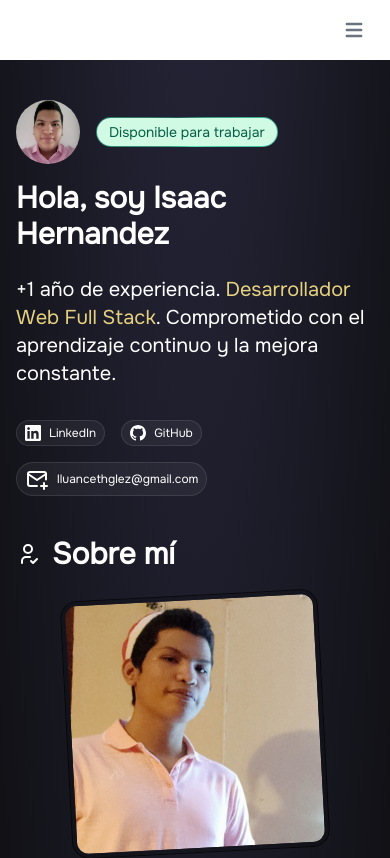
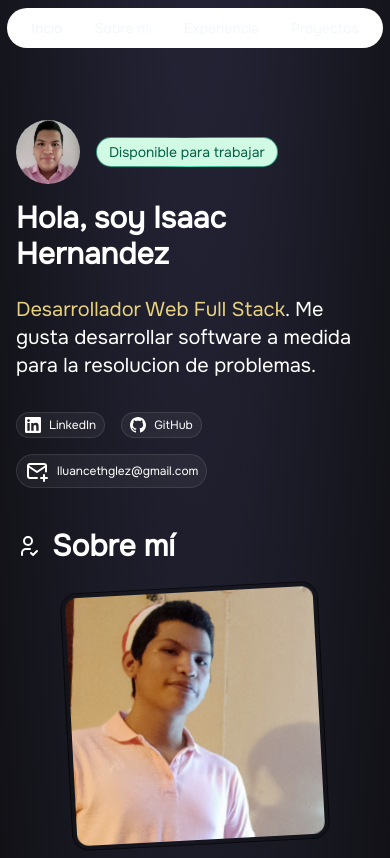
Before and after one commit to Lluan12/portfolio, a React (Vite) app: page / in a window 390 px wide. Shown: the top 858 px of the page. Built offline with nearby package versions, Linux system fonts and the light colour scheme.

Commit message:
mejora portfolio

```diff
--- a/src/components/About.jsx
+++ b/src/components/About.jsx
@@ -13,7 +13,7 @@ export function About() {
 				<p>
 					Me destaco por mi responsabilidad, conocimientos y trabajo en equipo busco integrarme a un equipo de desarrollo donde pueda{" "}
 					<strong className="text-yellow-100">
-						continuar aprendiendo, aportar valor desde el primer día y crecer profesionalmente dentro del mundo tecnológico.
+						aportar valor y crecer profesionalmente dentro del mundo tecnológico.
 					</strong>
 				</p>
 			</div>
--- a/src/components/Experience.jsx
+++ b/src/components/Experience.jsx
@@ -2,7 +2,7 @@ import { ExperienceItem } from "../components/ExperienceItem";
 
 const EXPERIENCE = [
 	{
-		date: "Mayo 2024 - Noviembre 2024",
+		date: "Marzo 2024 - Octubre 2024",
 		title: "Desarrollador FullStack - Instituto Tecnológico de Tepic",
 		description:
 			"Desarrollé un módulo funcional para la plataforma de MiTec, utilizado por estudiantes y docentes del Instituto Tecnológico de Tepic para gestionar sesiones de asesoría académica.",
--- a/src/components/Hedader.jsx
+++ b/src/components/Hedader.jsx
@@ -1,56 +1,14 @@
-import { initFlowbite } from "flowbite";
-
 export function Header() {
-	initFlowbite();
-
 	return (
-		<header className="sm:fixed sm:top-0 sm:z-10 sm:flex sm:items-center sm:justify-center sm:w-full sm:mx-auto sm:mt-2">
-			<nav className="bg-white border-gray-200 sm:rounded-full px-4 lg:px-6 py-2.5 dark:bg-gray-950/80">
-				<div className="flex flex-wrap justify-end sm:justify-center items-center mx-auto max-w-screen-xl">
-					<div className="flex items-center lg:order-2">
-						<button
-							data-collapse-toggle="mobile-menu-2"
-							type="button"
-							className="inline-flex items-center p-2 ml-1 text-sm text-gray-500 rounded-lg lg:hidden hover:bg-gray-100 focus:outline-none focus:ring-2 focus:ring-gray-200 dark:text-gray-400 dark:hover:bg-gray-700 dark:focus:ring-gray-600"
-							aria-controls="mobile-menu-2"
-							aria-expanded="false"
-						>
-							<span className="sr-only">Open main menu</span>
-							<svg
-								className="w-6 h-6"
-								fill="currentColor"
-								viewBox="0 0 20 20"
-								xmlns="http://www.w3.org/2000/svg"
-							>
-								<path
-									fill-rule="evenodd"
-									d="M3 5a1 1 0 011-1h12a1 1 0 110 2H4a1 1 0 01-1-1zM3 10a1 1 0 011-1h12a1 1 0 110 2H4a1 1 0 01-1-1zM3 15a1 1 0 011-1h12a1 1 0 110 2H4a1 1 0 01-1-1z"
-									clip-rule="evenodd"
-								></path>
-							</svg>
-							<svg
-								className="hidden w-6 h-6"
-								fill="currentColor"
-								viewBox="0 0 20 20"
-								xmlns="http://www.w3.org/2000/svg"
-							>
-								<path
-									fill-rule="evenodd"
-									d="M4.293 4.293a1 1 0 011.414 0L10 8.586l4.293-4.293a1 1 0 111.414 1.414L11.414 10l4.293 4.293a1 1 0 01-1.414 1.414L10 11.414l-4.293 4.293a1 1 0 01-1.414-1.414L8.586 10 4.293 5.707a1 1 0 010-1.414z"
-									clip-rule="evenodd"
-								></path>
-							</svg>
-						</button>
-					</div>
-					<div
-						className="hidden justify-between items-center w-full lg:flex lg:w-auto lg:order-1"
-						id="mobile-menu-2"
-					>
-						<ul className="flex flex-col mt-4 font-medium lg:flex-row lg:space-x-8 lg:mt-0">
+		<header className="fixed sm:top-0 sm:z-10 flex items-center justify-center w-full mx-auto mt-2">
+			<nav className="bg-white border-gray-200 rounded-full px-6 py-2.5 dark:bg-slate-950">
+				<div className="flex flex-wrap justify-center items-center mx-auto max-w-screen-xl">
+					<div className="justify-between items-center w-auto lg:order-1">
+						<ul className="flex font-medium space-x-8 mt-0 text-sm md:text-lg">
 							<li>
 								<a
 									href="#"
-									className="block py-2 pr-4 pl-3 text-white rounded bg-primary-700 lg:bg-transparent lg:text-primary-700 lg:p-0 dark:text-white"
+									className="text-slate-100"
 									aria-current="page"
 								>
 									Incio
@@ -58,8 +16,8 @@ export function Header() {
 							</li>
 							<li>
 								<a
+									className="hover:text-slate-100 text-slate-100/80"
 									href="#about"
-									className="block py-2 pr-4 pl-3 text-gray-700 border-b border-gray-100 hover:bg-gray-50 lg:hover:bg-transparent lg:border-0 lg:hover:text-primary-700 lg:p-0 dark:text-gray-400 lg:dark:hover:text-white dark:hover:bg-gray-700 dark:hover:text-white lg:dark:hover:bg-transparent dark:border-gray-700"
 								>
 									Sobre mi
 								</a>
@@ -67,7 +25,7 @@ export function Header() {
 							<li>
 								<a
 									href="#experience"
-									className="block py-2 pr-4 pl-3 text-gray-700 border-b border-gray-100 hover:bg-gray-50 lg:hover:bg-transparent lg:border-0 lg:hover:text-primary-700 lg:p-0 dark:text-gray-400 lg:dark:hover:text-white dark:hover:bg-gray-700 dark:hover:text-white lg:dark:hover:bg-transparent dark:border-gray-700"
+									className="hover:text-slate-100 text-slate-100/80"
 								>
 									Experiencia
 								</a>
@@ -75,17 +33,9 @@ export function Header() {
 							<li>
 								<a
 									href="#projects"
-									className="block py-2 pr-4 pl-3 text-gray-700 border-b border-gray-100 hover:bg-gray-50 lg:hover:bg-transparent lg:border-0 lg:hover:text-primary-700 lg:p-0 dark:text-gray-400 lg:dark:hover:text-white dark:hover:bg-gray-700 dark:hover:text-white lg:dark:hover:bg-transparent dark:border-gray-700"
+									className="hover:text-slate-100 text-slate-100/80"
 								>
 									Proyectos
-								</a>
-							</li>
-							<li>
-								<a
-									href="mailto:lluancethglez@gmail.com"
-									className="block py-2 pr-4 pl-3 text-gray-700 border-b border-gray-100 hover:bg-gray-50 lg:hover:bg-transparent lg:border-0 lg:hover:text-primary-700 lg:p-0 dark:text-gray-400 lg:dark:hover:text-white dark:hover:bg-gray-700 dark:hover:text-white lg:dark:hover:bg-transparent dark:border-gray-700"
-								>
-									Contacto
 								</a>
 							</li>
 						</ul>
--- a/src/components/Projects.jsx
+++ b/src/components/Projects.jsx
@@ -6,6 +6,7 @@ import TypescriptIcon from "../components/icons/TypeScript";
 import MongoDBIcon from "../components/icons/Mongo";
 import DartIcon from "../components/icons/Dart";
 import FlutterIcon from "../components/icons/Flutter";
+import ReactIcon from "../components/icons/React";
 
 const TAGS = {
 	ANGULAR: {
@@ -48,6 +49,11 @@ const TAGS = {
 		class: "bg-[#001e2b]",
 		icon: FlutterIcon,
 	},
+	REACT: {
+		name: "React",
+		class: "bg-[#001e2b]",
+		icon: ReactIcon,
+	},
 };
 
 const PROJECTS = [
@@ -89,6 +95,28 @@ const PROJECTS = [
 	},
 	{
 		id: 3,
+		title: "AppGallery",
+		description:
+			"Aplicacion movil de registro y manejo de eventos. Se utilizo firebase para la implementacion de login, y almacenamiento de los datos",
+		link: "",
+		frontGithub: "https://github.com/PaulOchoa952/appGallery_01",
+		backendGithub: "",
+		image: "/assets/appGallery.webp",
+		tags: [TAGS.DART, TAGS.FLUTTER, TAGS.FIREBASE],
+	},
+	{
+		id: 4,
+		title: "Prueba Tecnica JR React",
+		description:
+			"Pequeña prueba tecnica desarrollado en React junto con la libreria MUI para la utilizacion de components. Ademas de un diseño sencillo con responsive",
+		link: "https://prueba-seven-sigma.vercel.app/",
+		frontGithub: "",
+		backendGithub: "",
+		image: "/assets/react-app.webp",
+		tags: [TAGS.REACT, TAGS.TAILWIND],
+	},
+	{
+		id: 5,
 		title: "Gifs App",
 		description:
 			"Sitio de Gifs el cual permite realizar busquedas o ver los que se encuentran en tendencia. Se utilizo una API externa para la recuperacion de los Gifs, se implemento un historial de busqueda y persistencia de los datos ya buscados utilizando Storage.",
@@ -97,17 +125,6 @@ const PROJECTS = [
 		backendGithub: "",
 		image: "/assets/appgifs.webp",
 		tags: [TAGS.ANGULAR, TAGS.TAILWIND],
-	},
-	{
-		id: 4,
-		title: "AppGallery",
-		description:
-			"Aplicacion movil de registro y manejo de eventos. Se utilizo firebase para la implementacion de login, y almacenamiento de los datos",
-		link: "",
-		frontGithub: "https://github.com/PaulOchoa952/appGallery_01",
-		backendGithub: "",
-		image: "/assets/appGallery.webp",
-		tags: [TAGS.DART, TAGS.FLUTTER, TAGS.FIREBASE],
 	},
 ];
 
@@ -163,6 +180,7 @@ export function Projects() {
 										{description}
 									</div>
 									<footer className="flex items-end justify-start mt-4 gap-x-4">
+										{frontGithub != "" ? (
 											<a
 												target="_blank"
 												href={frontGithub}
@@ -192,6 +210,9 @@ export function Projects() {
 													? "GitHub"
 													: "Front"}
 											</a>
+										) : (
+											""
+										)}
 
 										{backendGithub != "" ? (
 											<a
--- a/src/pages/Home.jsx
+++ b/src/pages/Home.jsx
@@ -14,7 +14,7 @@ import CheckIcon from "../components/icons/Check";
 export function Home() {
 	return (
 		<main className="px-4">
-			<SectionContainer className="pt-10 sm:pt-44 sm:pb-32">
+			<SectionContainer className="pt-30 sm:pt-44 sm:pb-32">
 				<div className="flex gap-4 mb-4">
 					<img
 						className="rounded-full w-16 h-16"
@@ -34,12 +34,10 @@ export function Home() {
 					Hola, soy Isaac Hernandez
 				</h1>
 				<h2 className="text-xl lg:text-2xl text-wrap max-w-[700px]">
-					<span>+1 año de experiencia</span>.{" "}
 					<span className="text-yellow-200/90">
 						Desarrollador Web Full Stack
 					</span>
-					. Comprometido con el aprendizaje continuo y la mejora
-					constante.
+					. Me gusta desarrollar software a medida para la resolucion de problemas.
 				</h2>
 				<nav className="flex gap-4 mt-8 flex-wrap">
 					<SocialPill href="https://linkedin.com/in/isaac-hernandez-gonzalez-b22664231">
```
Also changed, not shown: public/assets/react-app.webp (added). Lines whose indentation alone changed are shown as unchanged.
